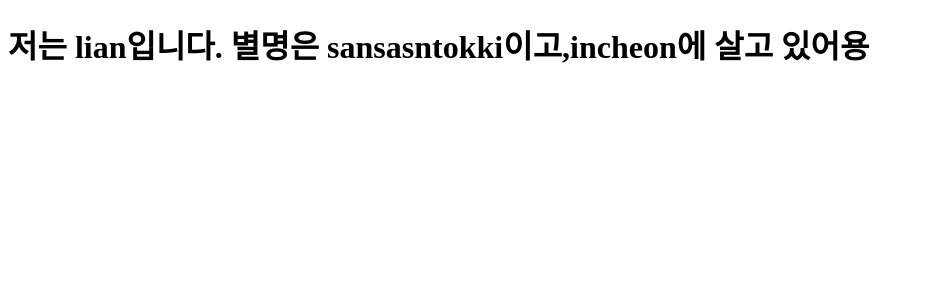
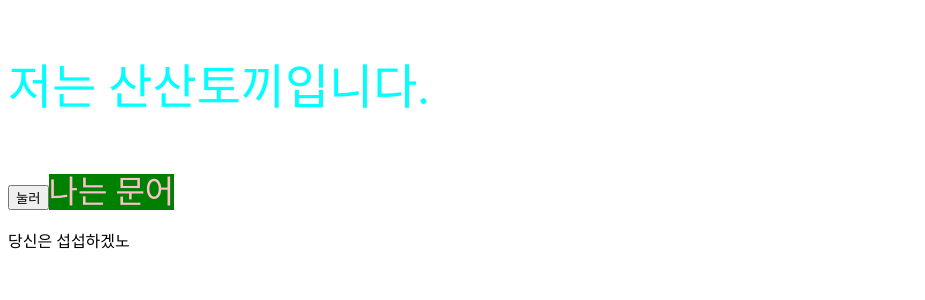
Before and after one commit to sansantokki762/react, a React (Vite) app in the folder homework1/: page / in a window 1280 px wide. Shown: the top 300 px of the page, without its empty margins (0-925 px from the left). Built offline with nearby package versions, Linux system fonts and the light colour scheme.

Commit message:
속성과 if문

```diff
--- a/homework1/index.html
+++ b/homework1/index.html
@@ -1,5 +1,13 @@
 <!doctype html>
 <html lang="en">
+  <head>
+    <style>
+      .title {
+        color: aqua;
+        font-size: 3rem;
+      }
+    </style>
+  </head>
   <body>
     <div id="root"></div>
     <script type="module" src="/src/main.jsx"></script>
--- a/homework1/src/main.jsx
+++ b/homework1/src/main.jsx
@@ -1,4 +1,6 @@
 import { createRoot } from 'react-dom/client'
+
+//숙 1//
 
 function getMoney(won) {
   return (
@@ -40,8 +42,46 @@ function Human() {
   );
 }
 
+/////////////////////////////////////////////////////////////
+
+//숙 2//
+
+function Intro/*함수 이름에는 무조건 대문자로 시작*/() {
+  const a = "title"
+
+  const myFunc = () => {
+    alert("저는 인간입니다.")
+  }
+  const style1 = {    //스타일은 객체 생성해서 넣어주기 가능
+    color: "pink",
+    fontSize: "2rem",
+    backgroundColor:"green"
+  }
+
+  const age = 99
+  let result; //사용하는 변수는 선언을 해야 한다.//
+  if (age >= 30) {
+    result = "섭섭하겠노" //if문은 result안에 사용할 수 없어서 밖에다 써서 이렇게 함//
+  } else {
+    result = "안 섭섭하겠노"
+  }
+
+  return(
+   <div>
+     <p className={a} onClick={myFunc}>저는 산산토끼입니다.</p>
+                    {/*onclick(x) on-click(x)*/}
+
+     <button onClick={myFunc} disabled={false}/*비활성화 속성*/>눌러</button>
+
+     <span style={style1}>나는 문어</span>
+
+    <p>당신은 {result}</p>
+   </div>
+
+  )
+}
 
 
 createRoot(document.getElementById('root')).render/* body를 랜더함*/ (
-    <Human/>
+    <Intro/>
 )
```
